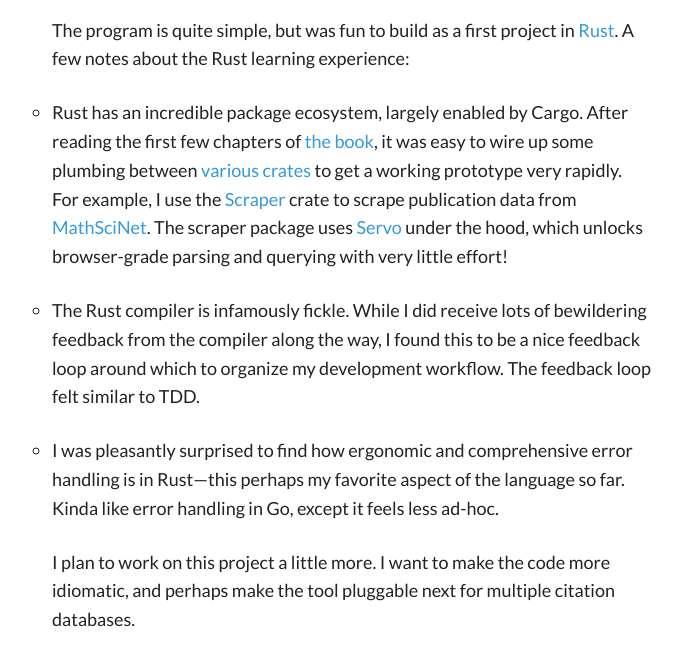
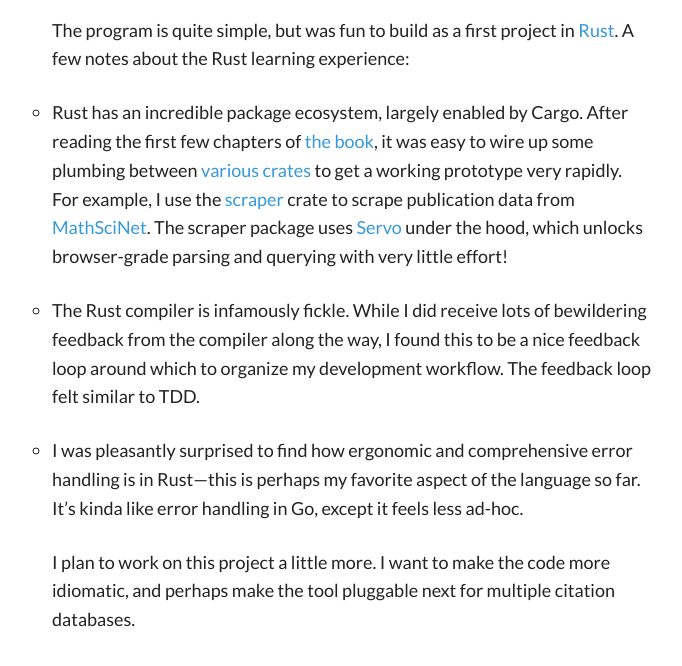
Before and after one commit to chnn/chrishenn-net, a Jekyll site: the page built from _posts/2017-12-04-rust-cli.md, in a window 1280 px wide, cut to the strip 618-1347 px from the top of the page. Shown: the top 666 px of the strip, without its empty margins (288-970 px from the left). Built offline with Jekyll 4.4.1, drawn with Linux system fonts in a browser that asks for light colours.

Commit message:
Fix typos

```diff
--- a/_posts/2017-12-04-rust-cli.md
+++ b/_posts/2017-12-04-rust-cli.md
@@ -13,10 +13,10 @@ I hacked together [a tool](https://github.com/chnn/mathbib) to assist collecting
 
 The program is quite simple, but was fun to build as a first project in [Rust](https://www.rust-lang.org). A few notes about the Rust learning experience:
 
-- Rust has an incredible package ecosystem, largely enabled by Cargo. After reading the first few chapters of [the book](https://doc.rust-lang.org/book/), it was easy to wire up some plumbing between [various crates](https://github.com/chnn/mathbib/blob/6abbc95848b5a80b932eb4e6a74f3f6fa8eaa43a/Cargo.toml#L7-L13) to get a working prototype very rapidly. For example, I use the [Scraper](https://crates.io/crates/scraper) crate to scrape publication data from [MathSciNet](https://mathscinet.ams.org/mathscinet/). The scraper package uses [Servo](https://servo.org/) under the hood, which unlocks browser-grade parsing and querying with very little effort!
+- Rust has an incredible package ecosystem, largely enabled by Cargo. After reading the first few chapters of [the book](https://doc.rust-lang.org/book/), it was easy to wire up some plumbing between [various crates](https://github.com/chnn/mathbib/blob/6abbc95848b5a80b932eb4e6a74f3f6fa8eaa43a/Cargo.toml#L7-L13) to get a working prototype very rapidly. For example, I use the [scraper](https://crates.io/crates/scraper) crate to scrape publication data from [MathSciNet](https://mathscinet.ams.org/mathscinet/). The scraper package uses [Servo](https://servo.org/) under the hood, which unlocks browser-grade parsing and querying with very little effort!
 
 - The Rust compiler is infamously fickle. While I did receive lots of bewildering feedback from the compiler along the way, I found this to be a nice feedback loop around which to organize my development workflow. The feedback loop felt similar to TDD.
 
-- I was pleasantly surprised to find how ergonomic and comprehensive error handling is in Rust—this perhaps my favorite aspect of the language so far. Kinda like error handling in Go, except it feels less ad-hoc.
+- I was pleasantly surprised to find how ergonomic and comprehensive error handling is in Rust—this is perhaps my favorite aspect of the language so far. It's kinda like error handling in Go, except it feels less ad-hoc.
 
 I plan to work on this project a little more. I want to make the code more idiomatic, and perhaps make the tool pluggable next for multiple citation databases.
```
